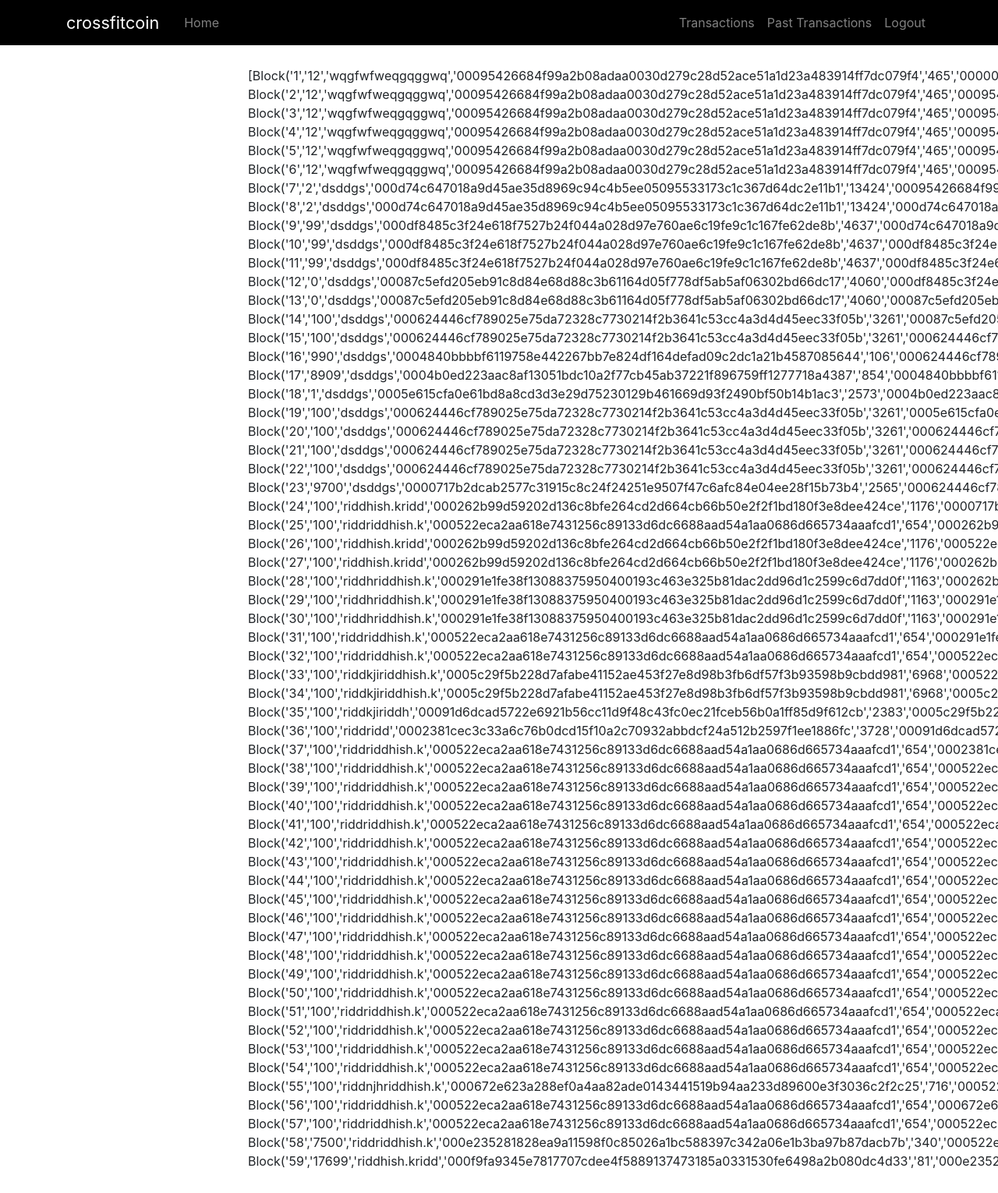
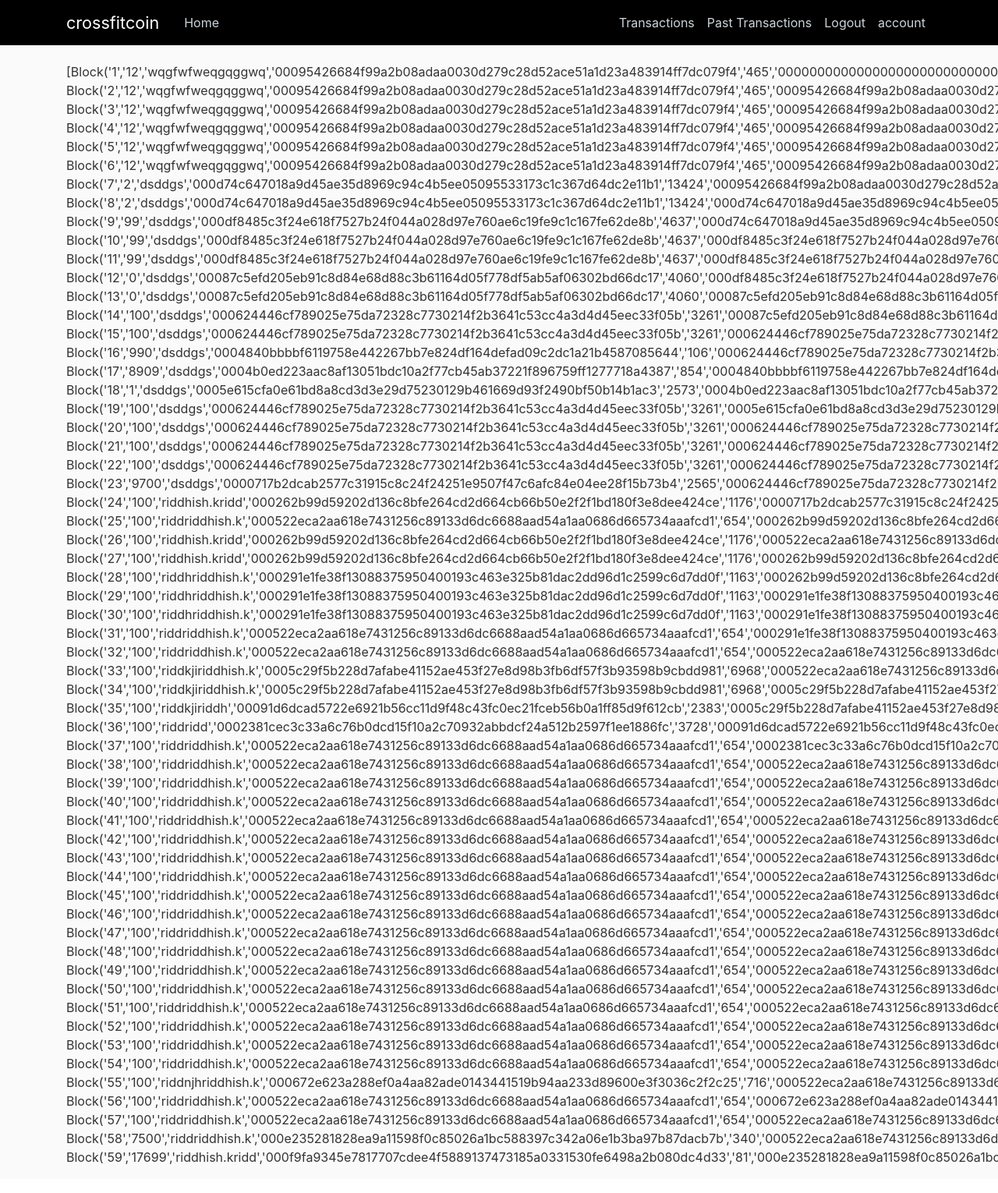
Before and after one commit to ridd12/templates, a Flask app: page /home/past_transactions in a window 1280 px wide; the page is wider, and only the part inside the window is pictured. Shown: that part at 78% size. After the commit the page ends 1493 px from the top of that part, so only its background shows below. Run offline with Flask 2, Linux system fonts and the light colour scheme; a user stored in the database is signed in; data comes from the database, SQL or seed files in the repository; both versions use the stored data as it was after the commit; some libraries are stand-ins or nearby versions.

Commit message:
with minor changes

```diff
--- a/fold/models.py
+++ b/fold/models.py
@@ -11,6 +11,7 @@ class User(db.Model,UserMixin):
     email=db.Column(db.String(30),unique=False,nullable=False)
     password=db.Column(db.String(20),unique=False,nullable=False)
     confirm_password=db.Column(db.String(20),unique=False,nullable=False)
+    balance=db.Column(db.Integer,unique=False,nullable=False,default='100')
     db.session.commit()
 
     def __repr__(self):
--- a/fold/routes.py
+++ b/fold/routes.py
@@ -8,13 +8,20 @@ from blockchain import Blockchain , Block
 @app.route("/", methods=['GET', 'POST'])
 @app.route("/home", methods=['GET', 'POST'])
 def home():
-    return render_template('home.html')
+    users = User.query.all()
+    # flash(users)
+    return render_template('home.html',users=users)
 
 @app.route("/logout")
 def logout():
     logout_user()
     flash(' Your name have been logged out ! Please visit again ', 'success')
     return redirect(url_for('home'))
+
+@app.route("/account")
+@login_required
+def account():
+    return render_template('account.html')
 
 @app.route("/registraion", methods=['GET', 'POST'])
 def register():
@@ -59,33 +66,34 @@ def login():
 @login_required
 def transaction():
     form=TransactionForm()
+    # current_user.balance=10000
+    # db.session.commit()
     if form.validate_on_submit():
-        amount=form.amount.data
-        data=str(form.sender.data)+str(form.receiver.data)
-        block=Block(number=amount,data=data)
-        #
-        # try:
-        #     if n==0:
-        #         pass
-        # except:
-        blockchain=Blockchain()
-            # n=0
-        blockchain.mine_block(block)
-        block_=Block_(amount=amount,data=data,hash=block.hash(),nonce=block.nonce,previous_hash=block.previous_hash)
-        # Block('22','ridtoney','0000000000000000000000000000000000000000000000000000000000000000','5004343')
-        db.session.add(block_)
-        # block_=Block_(id=block.id,amount=amount,data=data,hash=block.hash(),nonce=block.nonce,previous_hash=block.previous_hash)
-        db.session.commit()
-        # flash(Block_.query.filter_by(max(id)hash=block.hash()).last())
-        flash("Your transaction is Successfull!")
-        # flash(block_.amount)
-        # flash(block_)
-        for ock in Block_.query.all():
-            if ock.id!=1:
-                ock.previous_hash=a
+        The_one=User.query.filter_by(username=form.receiver.data).first()
+        The_two=User.query.filter_by(username=form.sender.data).first()
+        if current_user.balance>=int(form.amount.data) and int(form.amount.data)>0 and current_user.balance>=0 and The_one!=None and The_two!=None and The_two.username==current_user.username :
+            amount=form.amount.data
+            data=str(form.sender.data)+str(form.receiver.data)
+            block=Block(number=amount,data=data)
+            blockchain=Blockchain()
+            blockchain.mine_block(block)
+            block_=Block_(amount=amount,data=data,hash=block.hash(),nonce=block.nonce,previous_hash=block.previous_hash)
+            db.session.add(block_)
             db.session.commit()
-            a=ock.hash
-        # id=db.Column(
+
+            flash("Your transaction is Successfull!")
+            for ock in Block_.query.all():
+                if ock.id!=1:
+                    ock.previous_hash=a
+                db.session.commit()
+                a=ock.hash
+            current_user.balance-=int(form.amount.data)
+            The_one.balance+=int(form.amount.data)
+             # for testing purpose current_user.balance=10000
+            db.session.commit()
+
+        else:
+            flash('Transaction not granted')
     return render_template('transaction.html',form=form)
 
 @app.route("/home/past_transactions", methods=['GET', 'POST'])
@@ -93,31 +101,3 @@ def transaction():
 def Past_transactions():
     flash(Block_.query.all())
     return render_template('past_transactions.html')
-
-
-
-    # amount
-    # data
-    # hash
-    # nonce
-    # previous_hash
-        # for block in blockchain.dd:
-        #     flask("hii")
-        #     flash(block)
-
-        # block=Block(data=data,amount=amount)
-
-
-
-# receiver
-# sender
-# amount
-# submit
-#
-# amount
-# id
-# data
-# hash
-# nonce
-# previous_hash
-# @app.route("/home/blockchain", methods=['GET', 'POST'])
--- /dev/null
+++ b/fold/static/main.css
@@ -0,0 +1,84 @@
+body {
+  background: #fafafa;
+  color: #333333;
+  margin-top: 5rem;
+}
+
+h1, h2, h3, h4, h5, h6 {
+  color: #444444;
+}
+
+.home{
+  padding-left: 20px;
+}
+
+.bg-steel {
+  background-color: #5f788a;
+}
+
+.site-header .navbar-nav .nav-link {
+  color: #cbd5db;
+}
+
+.site-header .navbar-nav .nav-link:hover {
+  color: #ffffff;
+}
+
+.site-header .navbar-nav .nav-link.active {
+  font-weight: 500;
+}
+
+.content-section {
+  background: #ffffff;
+  padding: 10px 20px;
+  border: 1px solid #dddddd;
+  border-radius: 3px;
+  margin-bottom: 20px;
+}
+
+.article-title {
+  color: #444444;
+}
+
+a.article-title:hover {
+  color: #428bca;
+  text-decoration: none;
+}
+
+.article-content {
+  white-space: pre-line;
+}
+
+.article-img {
+  height: 65px;
+  width: 65px;
+  margin-right: 16px;
+}
+
+.article-metadata {
+  padding-bottom: 1px;
+  margin-bottom: 4px;
+  border-bottom: 1px solid #e3e3e3
+}
+
+.article-metadata a:hover {
+  color: #333;
+  text-decoration: none;
+}
+
+.article-svg {
+  width: 25px;
+  height: 25px;
+  vertical-align: middle;
+}
+
+.account-img {
+  height: 125px;
+  width: 125px;
+  margin-right: 20px;
+  margin-bottom: 16px;
+}
+
+.account-heading {
+  font-size: 2.5rem;
+}
--- a/fold/templates/past_transactions.html
+++ b/fold/templates/past_transactions.html
@@ -1,3 +1,53 @@
-{% extends "template.html" %}
-{% block content %}
-{%endblock content%}
+<!DOCTYPE html>
+<html>
+<head>
+    <!-- Required meta tags -->
+    <meta charset="utf-8">
+    <meta name="viewport" content="width=device-width, initial-scale=1, shrink-to-fit=no">
+
+    <!-- Bootstrap CSS -->
+    <link rel="stylesheet" href="https://maxcdn.bootstrapcdn.com/bootstrap/4.0.0/css/bootstrap.min.css" integrity="sha384-Gn5384xqQ1aoWXA+058RXPxPg6fy4IWvTNh0E263XmFcJlSAwiGgFAW/dAiS6JXm" crossorigin="anonymous">
+
+    <link rel="stylesheet" type="text/css" href="{{ url_for('static', filename='main.css') }}">
+</head>
+<body>
+    <header class="site-header">
+      <nav class="navbar navbar-expand-md navbar-dark fixed-top" style="background-color:#000000">
+        <div class="container">
+          <a class="navbar-brand mr-4" style="font-size:1.35rem;" href="/">crossfitcoin</a>
+          <button class="navbar-toggler" type="button" data-toggle="collapse" data-target="#navbarToggle" aria-controls="navbarToggle" aria-expanded="false" aria-label="Toggle navigation">
+            <span class="navbar-toggler-icon"></span>
+          </button>
+          <div class="collapse navbar-collapse" id="navbarToggle">
+            <div class="navbar-nav mr-auto">
+              <a class="nav-item nav-link" href="{{ url_for('home') }}">Home</a>
+            </div>
+            <!-- Navbar Right Side -->
+            <div class="navbar-nav">
+              {% if current_user.is_authenticated %}
+                <a class="nav-item nav-link" href="{{ url_for('transaction') }}">Transactions</a>
+                <a class="nav-item nav-link" href="{{ url_for('Past_transactions') }}">Past Transactions</a>
+                <a class="nav-item nav-link" href="{{ url_for('logout') }}">Logout</a>
+                <a class="nav-item nav-link" href="{{ url_for('account') }}">account</a>
+              {% else %}
+                <a class="nav-item nav-link" href="{{ url_for('login') }}">Login</a>
+                <a class="nav-item nav-link" href="{{ url_for('register') }}">Register</a>
+              {% endif %}
+            </div>
+          </div>
+        </div>
+      </nav>
+    </header>
+    <main role="main" class="container">
+      <div  class="row">
+        <div class="col-md-10">
+          {% with messages = get_flashed_messages(with_categories=true) %}
+            {% if messages %}
+              {% for category, message in messages %}
+                <p>{{ message }}</p>
+              {% endfor %}
+            {% endif %}
+          {% endwith %}
+        </div>
+      </div>
+    </main>
--- a/fold/templates/template.html
+++ b/fold/templates/template.html
@@ -9,6 +9,7 @@
     <link rel="stylesheet" href="https://maxcdn.bootstrapcdn.com/bootstrap/4.0.0/css/bootstrap.min.css" integrity="sha384-Gn5384xqQ1aoWXA+058RXPxPg6fy4IWvTNh0E263XmFcJlSAwiGgFAW/dAiS6JXm" crossorigin="anonymous">
 
     <link rel="stylesheet" type="text/css" href="{{ url_for('static', filename='main.css') }}">
+    <!-- <link href="{{url_for('static',filename='static/main.css')}}" rel="stylesheet"> -->
 </head>
 <body>
     <header class="site-header">
@@ -27,6 +28,7 @@
               {% if current_user.is_authenticated %}
                 <a class="nav-item nav-link" href="{{ url_for('transaction') }}">Transactions</a>
                 <a class="nav-item nav-link" href="{{ url_for('Past_transactions') }}">Past Transactions</a>
+                <a class="nav-item nav-link" href="{{ url_for('account') }}">Account</a>
                 <a class="nav-item nav-link" href="{{ url_for('logout') }}">Logout</a>
               {% else %}
                 <a class="nav-item nav-link" href="{{ url_for('login') }}">Login</a>
@@ -37,9 +39,6 @@
         </div>
       </nav>
     </header>
-    <br>
-    <br>
-    <br>
     <main role="main" class="container">
       <div  class="row">
         <div style="padding-left:227px;" class="col-md-10">
--- a/fold/templates/transaction.html
+++ b/fold/templates/transaction.html
@@ -1,6 +1,7 @@
 {% extends "template.html" %}
 {% block content %}
 <section>
+  <p>Your Current balance is {{current_user.balance}}</p>
   <div class="form-group">
     <form action="" method="POST" enctype="multipart/form-data">
           {{ form.hidden_tag() }}
```
Also changed, not shown: fold/templates/account.html (added, +9 -0 lines), fold/templates/home.html (+9 -0 lines), fold/site.db.
